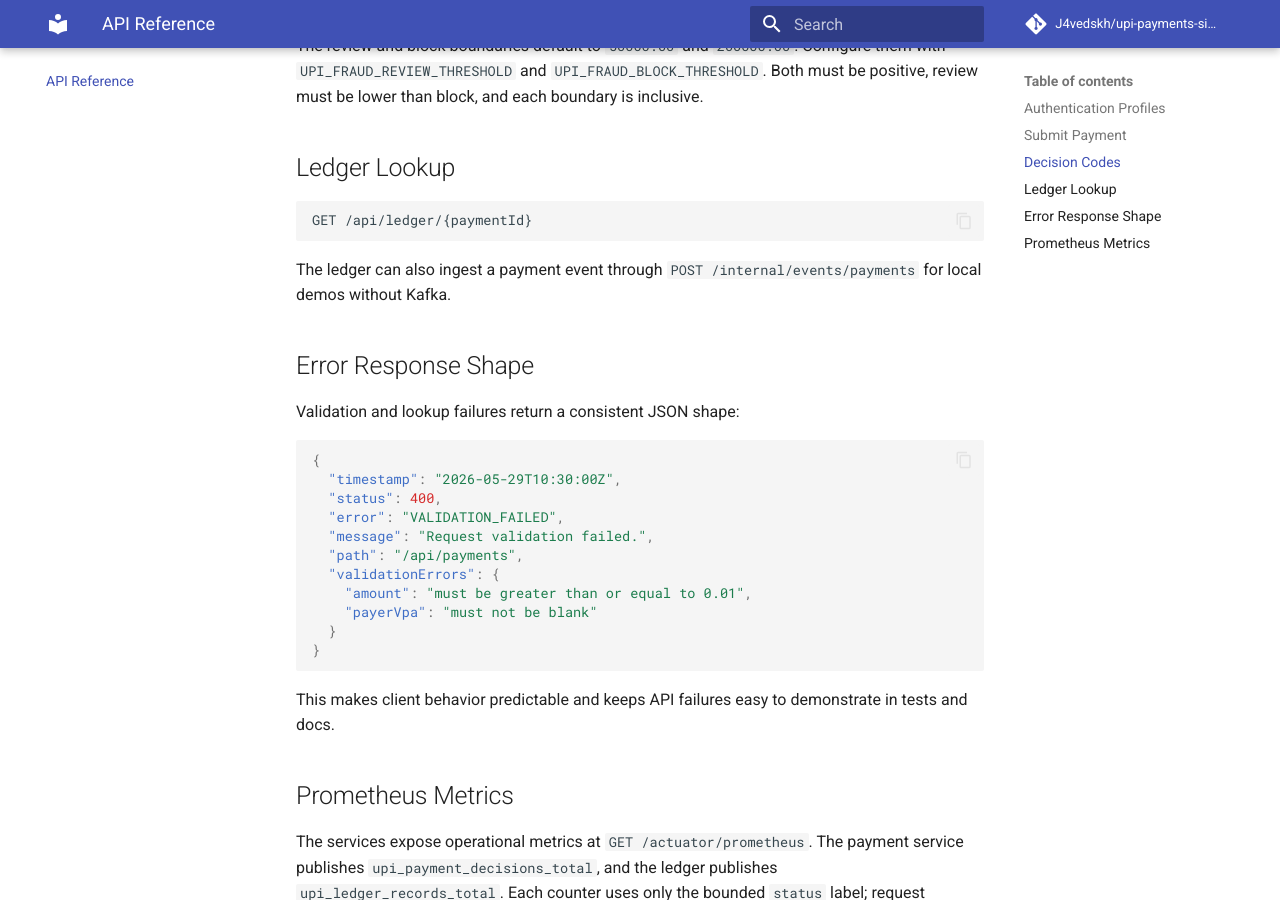
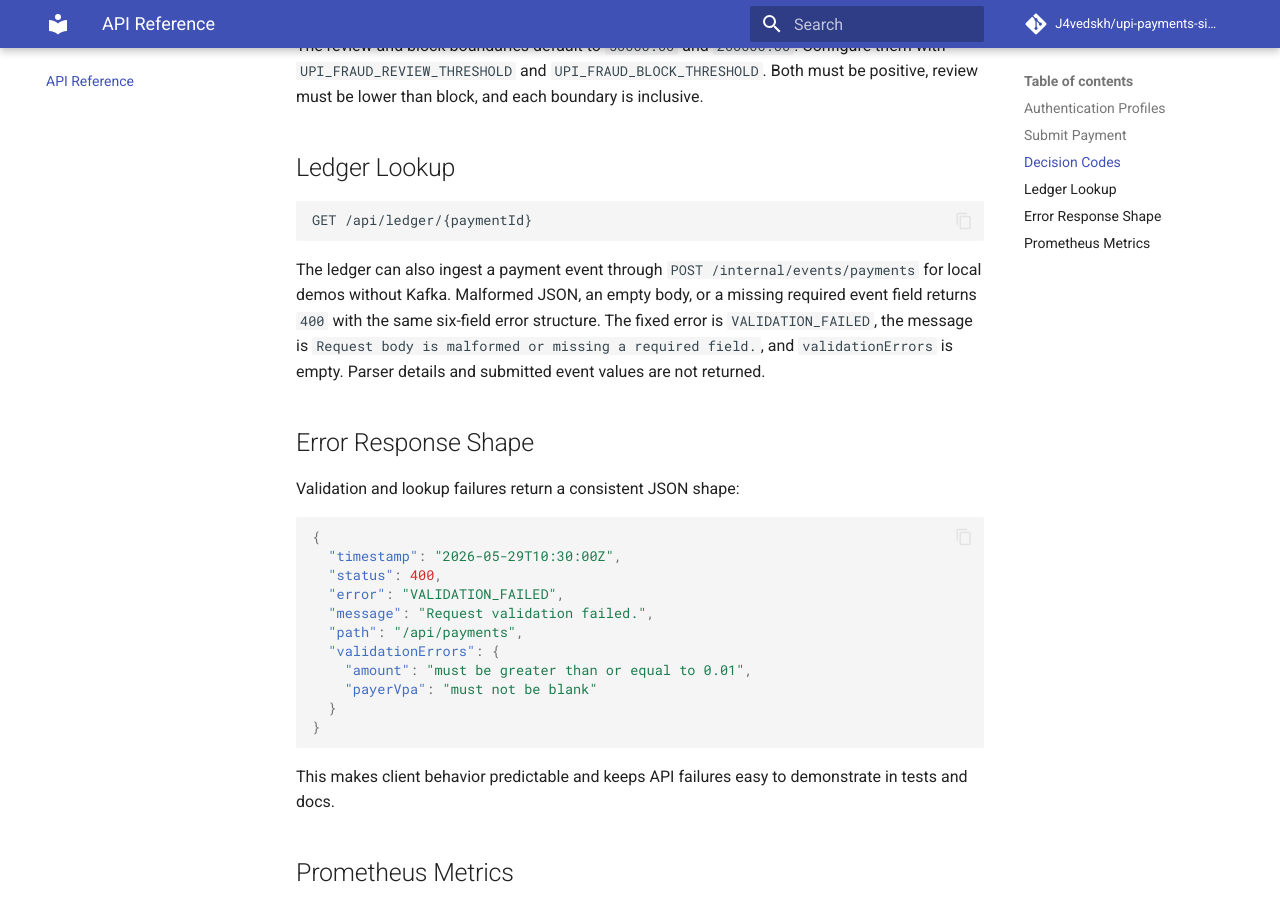
Before and after one commit to J4vedskh/upi-payments-simulator-lab, an MkDocs documentation site: the page built from docs/api-reference.md, in a window 1280 px wide and 900 px high, scrolled down 1792 px. Built offline with MkDocs 1.6.1 and Material for MkDocs 9.7.7, drawn with Linux system fonts in a browser that asks for light colours; comment, search, counter and statistics services are not loaded.

Commit message:
Return structured ledger body errors (#7)
Return a safe structured 400 for unreadable direct-ledger event bodies and align the OpenAPI contract, regression tests, and caller documentation.

````diff
--- a/docs/api-reference.md
+++ b/docs/api-reference.md
@@ -73,7 +73,12 @@ block, and each boundary is inclusive.
 GET /api/ledger/{paymentId}
 ```
 
-The ledger can also ingest a payment event through `POST /internal/events/payments` for local demos without Kafka.
+The ledger can also ingest a payment event through `POST /internal/events/payments`
+for local demos without Kafka. Malformed JSON, an empty body, or a missing
+required event field returns `400` with the same six-field error structure. The
+fixed error is `VALIDATION_FAILED`, the message is `Request body is malformed or
+missing a required field.`, and `validationErrors` is empty. Parser details and
+submitted event values are not returned.
 
 ## Error Response Shape
 
````
Also changed, not shown: docs/api/openapi.yaml (+19 -0 lines), docs/daily-progress.md (+1 -0 lines), docs/roadmap.md (+1 -0 lines), 3 other files.
